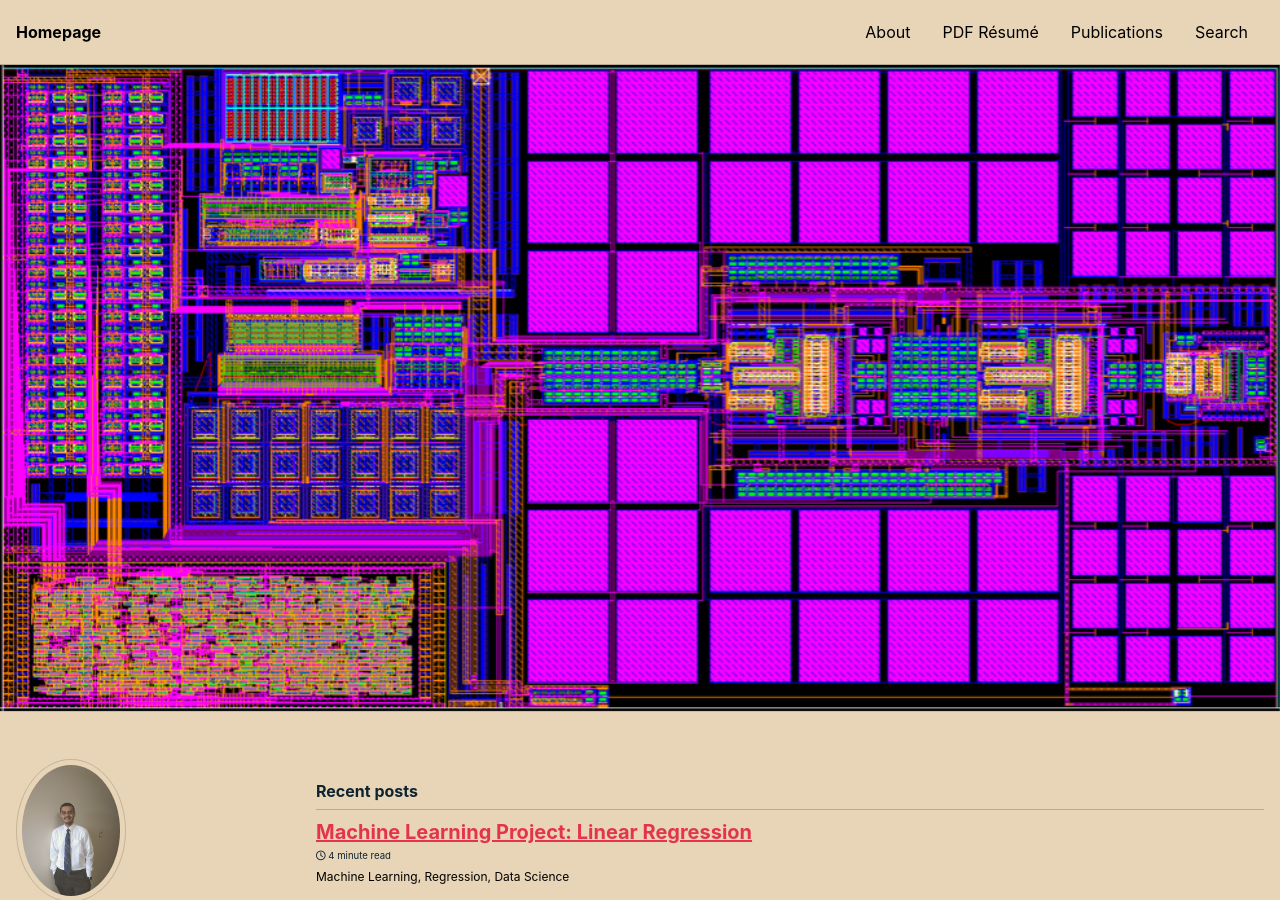
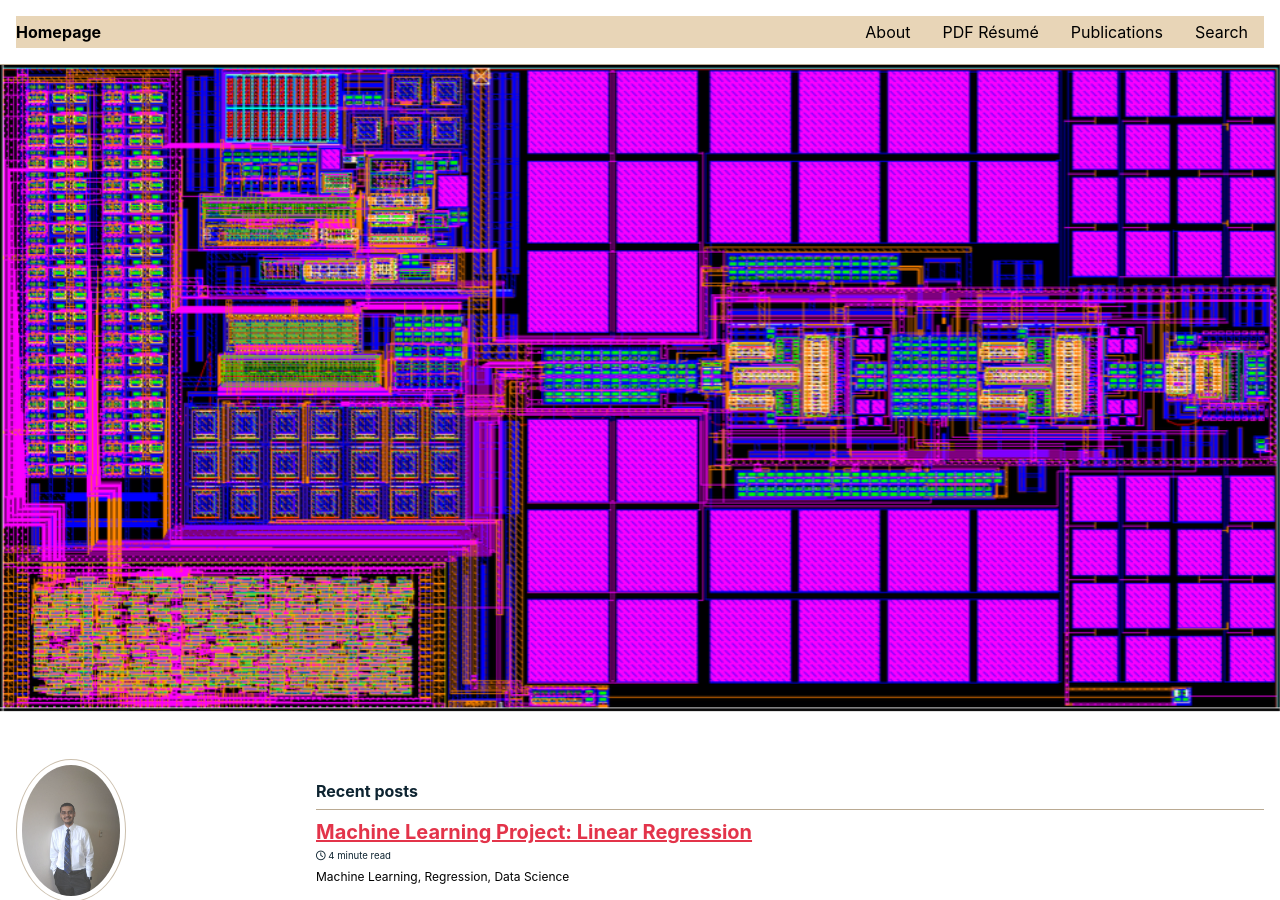
Before and after one commit to srsapireddy/srsapireddy.github.io, a Jekyll site: the page built from index.html, in a window 1280 px wide and 900 px high. Built offline with Jekyll 4.4.1, drawn with Linux system fonts in a browser that asks for light colours; cached includes are drawn as plain includes; nearby versions of some CDN libraries; the list of posts is cut into pages by our own code.

Commit message:
Update _base.scss

```diff
--- a/_sass/minimal-mistakes/_base.scss
+++ b/_sass/minimal-mistakes/_base.scss
@@ -11,15 +11,16 @@ html {
 body {
   margin: 0;
   padding: 0;
-  color: $text-color;
+  background-color: #ffffff; // White background
+  color: #000000; // Black text
   font-family: $global-font-family;
   line-height: 1.5;
 
   &.overflow--hidden {
-    /* when primary navigation is visible, the content in the background won't scroll */
     overflow: hidden;
   }
 }
+
 
 h1,
 h2,
```
